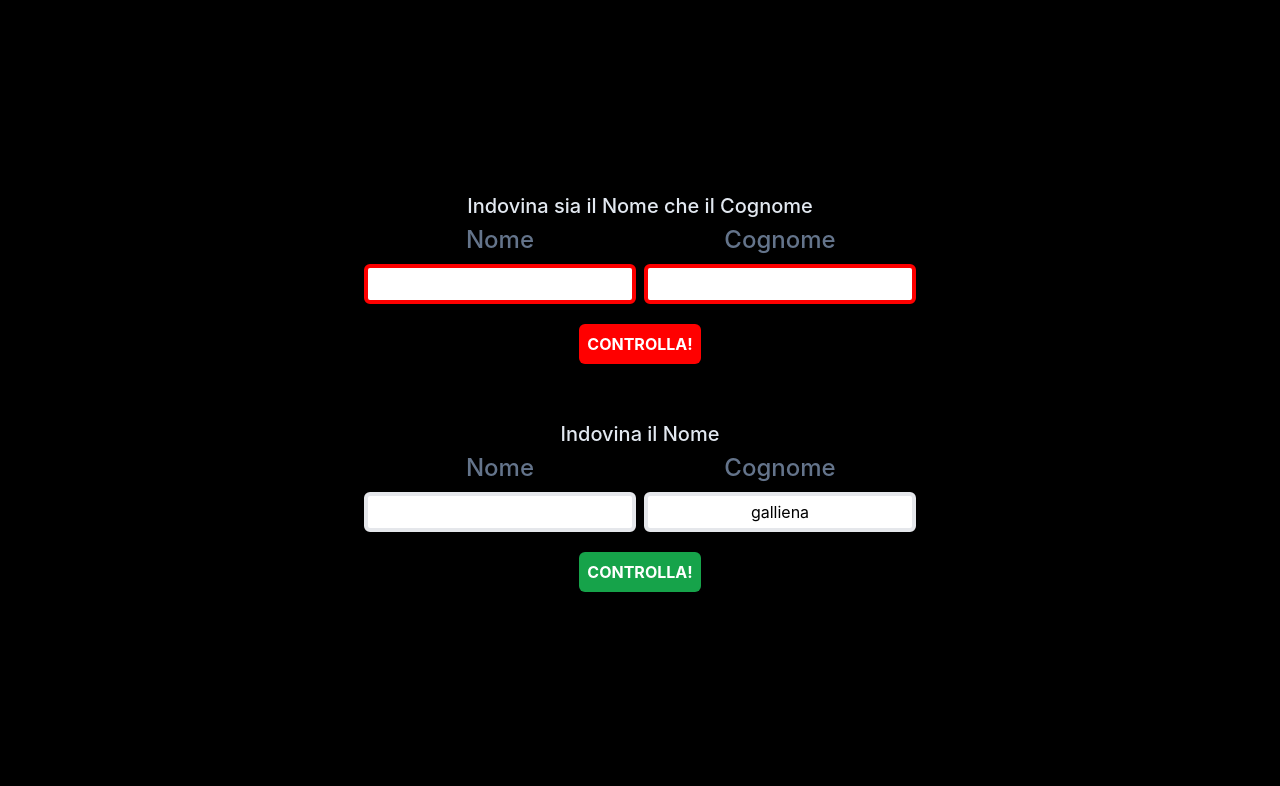
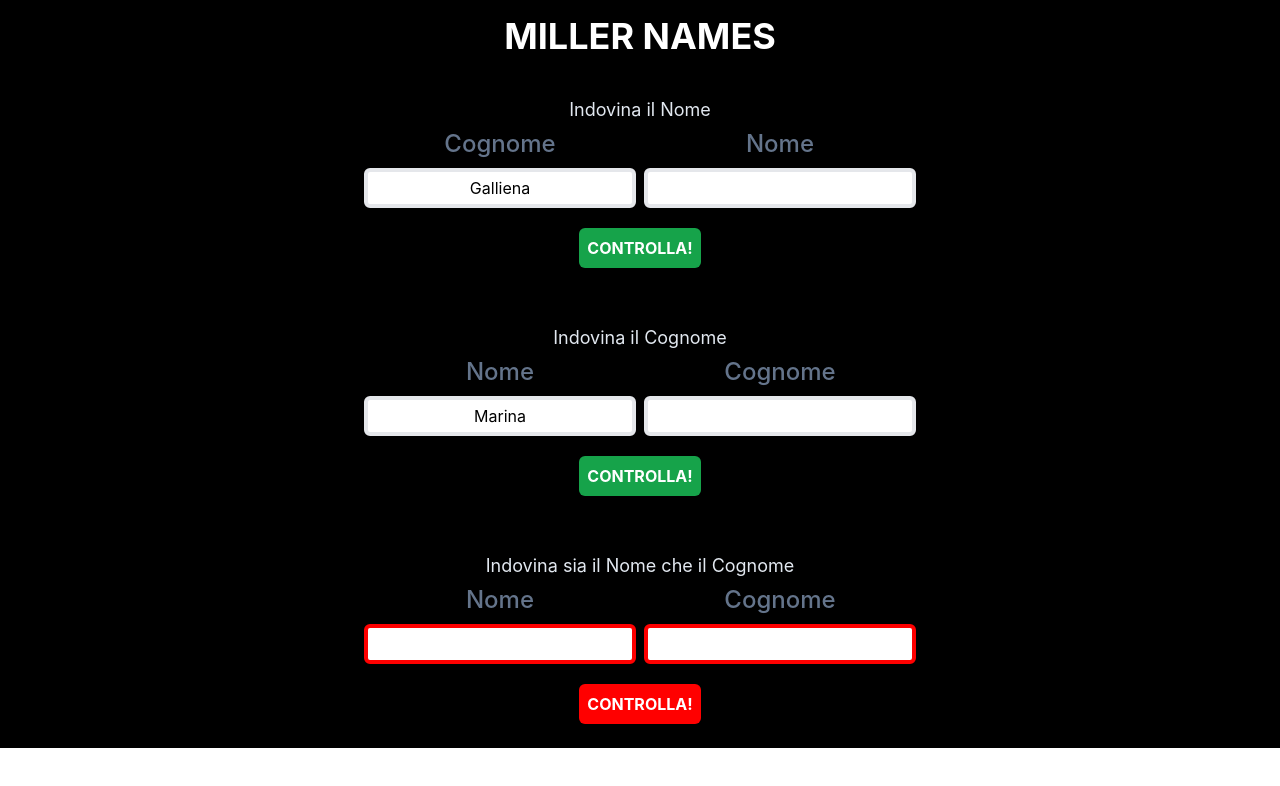
Before and after one commit to GiacomoPasqualiMiller/miller-names, a React (Create React App) app: page / in a window 1280 px wide. Shown: the top 786 px of the page. Built offline with nearby package versions, Linux system fonts and the light colour scheme.

Commit message:
Correzioni varie sia grafiche che logiche

```diff
--- a/src/components/Home.js
+++ b/src/components/Home.js
@@ -161,12 +161,14 @@ const Home = () => {
     return () => clearTimeout(timer);
   };
   const verifyName = (cognomeSelect) => {
-    console.log(cognomeSelect);
     //Controlllo
     if (cognomeSelect == "") {
       badStickerPop();
     } else {
-      if (cognomeSelect[0].Cognome === searchCognome) {
+      if (
+        cognomeSelect[0].Cognome === searchCognome &&
+        cognomeSelect[0].Nome === searchNome
+      ) {
         if (cognomeSelect[0].Id === 3) {
           setKissSticker(true);
           const timer = setTimeout(() => {
@@ -180,6 +182,9 @@ const Home = () => {
         badStickerPop();
       }
     }
+    setTimeout(() => {
+      window.location.reload();
+    }, 500);
   };
 
   const handleChangeNome = (e) => {
@@ -204,11 +209,6 @@ const Home = () => {
         setErrorNome(false);
       } else {
         setErrorNome(true);
-      }
-
-      /* Controllo Nome Uguale */
-      if (millerX.length > 1) {
-        console.log("doppio nome");
       }
     }
   };
@@ -238,11 +238,6 @@ const Home = () => {
       } else {
         setErrorCognome(true);
       }
-
-      /* doppio nome */
-      if (millerNome > 1) {
-        console.log("doppio nome");
-      }
     }
   };
 
@@ -254,10 +249,11 @@ const Home = () => {
   }, []);
   return (
     <>
-      <div className="h-screen flex-col flex flex-wrap justify-center bg-black">
-        <span className="block text-xl text-center font-medium text-slate-200">
-          Indovina sia il Nome che il Cognome
-        </span>
+      <div className="flex-col flex flex-wrap justify-center bg-black p-2 pt-4">
+        <h1 className="text-white text-center text-4xl font-bold">MILLER NAMES</h1>
+        <NameGame rightAnswer={goodStickerPop} badAnswer={badStickerPop} />
+        <SurnameGame rightAnswer={goodStickerPop} badAnswer={badStickerPop} />
+        <span className=" mt-10">Indovina sia il Nome che il Cognome</span>
         <form className="flex flex-wrap align-middle w-full justify-center">
           <label className="text-center m-1 space-y-2">
             <span className="block text-2xl font-medium text-slate-500">
@@ -265,7 +261,7 @@ const Home = () => {
             </span>
             <input
               style={{ borderColor: errorNome ? "green" : "red" }}
-              className="rounded-md border-4 p-1 px-2 text-center focus:outline-none"
+              className="rounded-md border-4 p-1 px-2 text-center capitalize focus:outline-none"
               onChange={handleChangeNome}
             />
           </label>
@@ -275,7 +271,7 @@ const Home = () => {
             </span>
             <input
               style={{ borderColor: errorCognome ? "green" : "red" }}
-              className="rounded-md border-4 p-1 px-2 text-center focus:outline-none"
+              className="rounded-md border-4 p-1 px-2 text-center capitalize focus:outline-none"
               onChange={handleChangeCognome}
             />
           </label>
@@ -289,7 +285,6 @@ const Home = () => {
             Controlla!
           </button>
         </div>
-        <NameGame rightAnswer={goodStickerPop} badAnswer={badStickerPop} />
       </div>
       <div></div>
       {/* Image container */}
@@ -301,13 +296,12 @@ const Home = () => {
               : "none",
         }}
         id="modal"
-        className="hidden fixed top-0 left-0 z-80 w-screen h-screen bg-black/70 flex justify-center items-center"
+        className="fixed top-0 left-0 z-80 w-screen h-screen bg-black/70 flex justify-center items-center"
       >
         <img
           style={{ display: goodSticker ? "flex" : "none" }}
           src={require("../images/good.webp")}
           alt=""
-          className="max-w-[800px] max-h-[600px] object-cover"
         />
         <img
           style={{ display: badSticker ? "flex" : "none" }}
@@ -335,7 +329,7 @@ const NameGame = (props) => {
   const [nomeValue, setNomeValue] = useState([]);
   const [updated, setUpdated] = useState(false);
   const handleChange = (e) => {
-    setNomeValue(e.target.value);
+    setNomeValue(e.target.value.toLowerCase());
   };
   const verifyName = (e) => {
     if (nomeValue === miller[cognomeCasuale].Nome) {
@@ -359,20 +353,8 @@ const NameGame = (props) => {
   }, []);
   return (
     <>
-      <span className="block text-xl text-center font-medium text-slate-200 mt-10">
-        Indovina il Nome
-      </span>
+      <span className=" mt-10">Indovina il Nome</span>
       <form className="flex flex-wrap align-middle w-full justify-center">
-        <label className="text-center m-1 space-y-2">
-          <span className="block text-2xl font-medium text-slate-500">
-            Nome
-          </span>
-          <input
-            value={nomeValue}
-            onChange={handleChange}
-            className="lowercase rounded-md border-4 p-1 px-2 text-center focus:outline-none"
-          />
-        </label>
         <label className="text-center m-1 space-y-2">
           <span className="block text-2xl font-medium text-slate-500">
             Cognome
@@ -382,14 +364,24 @@ const NameGame = (props) => {
             <input
               disabled
               value={miller[cognomeCasuale].Cognome}
-              className="disabled:bg-white rounded-md border-4 p-1 px-2 text-center focus:outline-none"
+              className="disabled:bg-white capitalize rounded-md border-4 p-1 px-2 text-center focus:outline-none"
             />
           ) : (
             <input
               disabled
-              className="disabled:bg-white rounded-md border-4 p-1 px-2 text-center focus:outline-none"
+              className="disabled:bg-white capitalize rounded-md border-4 p-1 px-2 text-center focus:outline-none"
             />
           )}
+        </label>
+        <label className="text-center m-1 space-y-2">
+          <span className="block text-2xl font-medium text-slate-500">
+            Nome
+          </span>
+          <input
+            value={nomeValue}
+            onChange={handleChange}
+            className="capitalize rounded-md border-4 p-1 px-2 text-center focus:outline-none"
+          />
         </label>
       </form>
       <div className="flex mx-auto p-4">
@@ -403,3 +395,76 @@ const NameGame = (props) => {
     </>
   );
 };
+/* Indovina il cognome */
+const SurnameGame = (props) => {
+  const [nomeCasuale, setNomeCasuale] = useState([]);
+  const [cognomeValue, setCognomeValue] = useState([]);
+  const [updated, setUpdated] = useState(false);
+  const handleChange = (e) => {
+    setCognomeValue(e.target.value.toLowerCase());
+    console.log(miller[nomeCasuale]);
+  };
+  const verifyName = (e) => {
+    if (cognomeValue === miller[nomeCasuale].Cognome) {
+      props.rightAnswer();
+    } else {
+      props.badAnswer();
+    }
+    nomiRandom();
+    setCognomeValue("");
+  };
+  const nomiRandom = (e) => {
+    const len = miller.length;
+    setNomeCasuale(Math.floor(Math.random() * len));
+    setUpdated(true);
+  };
+  useEffect(() => {
+    const fetchData = async () => {
+      nomiRandom();
+    };
+    fetchData();
+  }, []);
+  return (
+    <>
+      <span className=" mt-10">Indovina il Cognome</span>
+      <form className="flex flex-wrap align-middle w-full justify-center">
+        <label className="text-center m-1 space-y-2">
+          <span className="block text-2xl font-medium text-slate-500">
+            Nome
+          </span>
+          {/* aspetto il caricamento del valore causale cognome */}
+          {updated ? (
+            <input
+              disabled
+              value={miller[nomeCasuale].Nome}
+              className="disabled:bg-white capitalize rounded-md border-4 p-1 px-2 text-center focus:outline-none"
+            />
+          ) : (
+            <input
+              disabled
+              className="disabled:bg-white capitalize rounded-md border-4 p-1 px-2 text-center focus:outline-none"
+            />
+          )}
+        </label>
+        <label className="text-center m-1 space-y-2">
+          <span className="block text-2xl font-medium text-slate-500">
+            Cognome
+          </span>
+          <input
+            value={cognomeValue}
+            onChange={handleChange}
+            className="capitalize rounded-md border-4 p-1 px-2 text-center focus:outline-none"
+          />
+        </label>
+      </form>
+      <div className="flex mx-auto p-4">
+        <button
+          onClick={verifyName}
+          className="bg-green-600 rounded-md p-2 text-white font-bold uppercase shadow-md"
+        >
+          controlla!
+        </button>
+      </div>
+    </>
+  );
+};
--- a/src/index.css
+++ b/src/index.css
@@ -1,6 +1,10 @@
 @tailwind base;
 @tailwind components;
 @tailwind utilities;
+
+span{
+  @apply block text-lg text-center text-slate-200
+}
 
 body {
   margin: 0;
```
